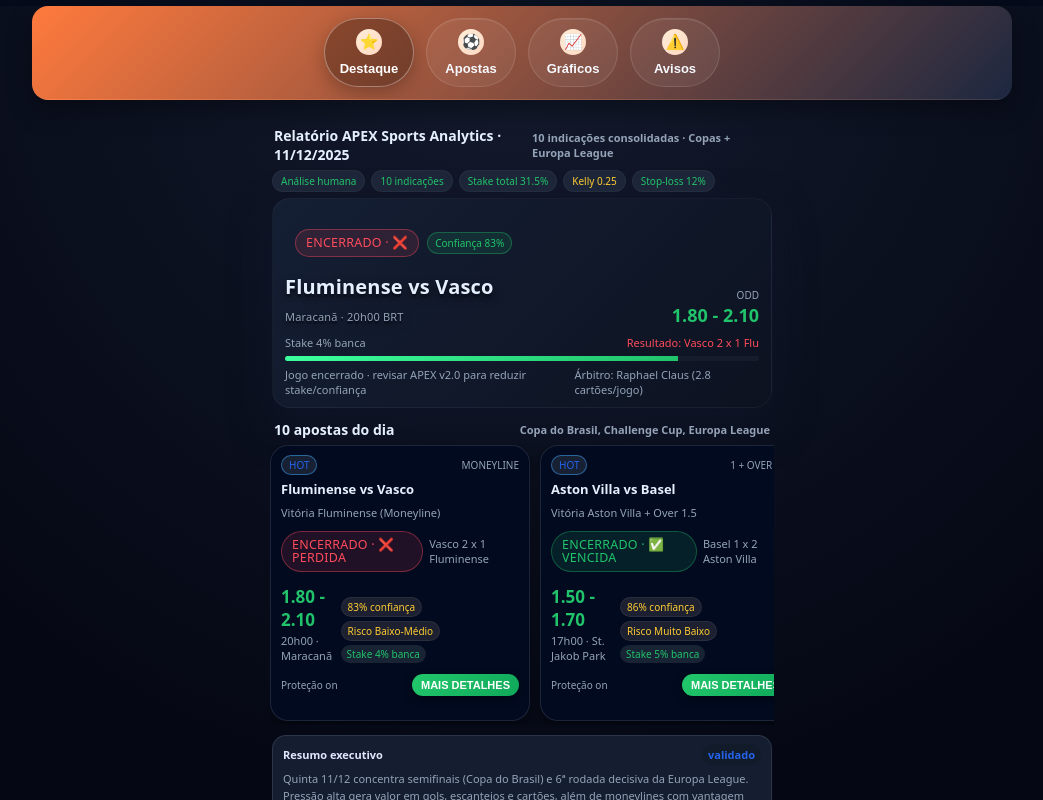
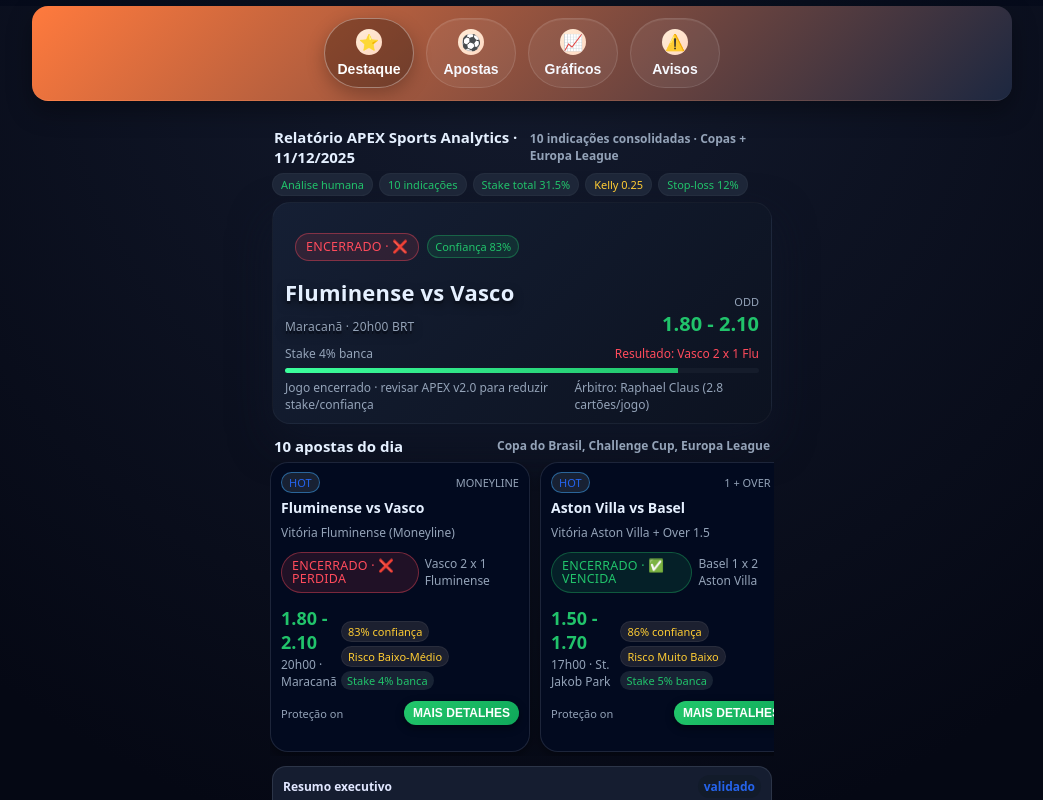
Before and after one commit to newjsouza/coridora, a React (Vite) app in the folder frontend/: page / in a window 1280 px wide. Shown: the top 800 px of the page, without its empty margins (118-1161 px from the left). Built offline with nearby package versions, Linux system fonts and the light colour scheme.

Commit message:
Aumenta tipografia de todo o site

```diff
--- a/frontend/src/pages/ReportPage.css
+++ b/frontend/src/pages/ReportPage.css
@@ -65,7 +65,7 @@
 .app-title {
   display: flex;
   flex-direction: column;
-  font-size: 13px;
+  font-size: 14px;
 }
 
 .app-title span:first-child {
@@ -74,7 +74,7 @@
 }
 
 .app-title span:last-child {
-  font-size: 11px;
+  font-size: 12px;
   opacity: 0.85;
 }
 
@@ -88,7 +88,7 @@
   border-radius: 999px;
   border: 1px solid #ffe2d1;
   padding: 4px 10px;
-  font-size: 11px;
+  font-size: 12px;
   font-weight: 600;
   text-transform: uppercase;
   letter-spacing: 0.04em;
@@ -101,7 +101,7 @@
   background: #fff;
   color: var(--orange-dark);
   padding: 5px 12px;
-  font-size: 11px;
+  font-size: 12px;
   font-weight: 700;
   text-transform: uppercase;
   letter-spacing: 0.04em;
@@ -140,7 +140,7 @@
   flex-direction: column;
   align-items: center;
   gap: 6px;
-  font-size: 13px;
+  font-size: 14px;
   font-weight: 700;
   color: #f7f9ff;
   background: rgba(255, 255, 255, 0.06);
@@ -165,7 +165,7 @@
   justify-content: center;
   background: linear-gradient(135deg, #ffedd7, #ffd8c2);
   color: var(--orange-dark);
-  font-size: 15px;
+  font-size: 16px;
   font-weight: 700;
 }
 
@@ -187,7 +187,7 @@ h3 {
   align-items: center;
   justify-content: space-between;
   margin: 8px 2px 6px;
-  font-size: 14px;
+  font-size: 15px;
 }
 
 .section-title span {
@@ -195,7 +195,7 @@ h3 {
 }
 
 .section-subtitle {
-  font-size: 11px;
+  font-size: 12px;
   color: var(--text-muted);
 }
 
@@ -207,7 +207,7 @@ h3 {
 }
 
 .chip {
-  font-size: 10px;
+  font-size: 11px;
   padding: 3px 8px;
   border-radius: 999px;
   background: var(--chip-bg);
@@ -245,7 +245,7 @@ h3 {
 }
 
 .hero-label {
-  font-size: 10px;
+  font-size: 11px;
   text-transform: uppercase;
   font-weight: 700;
   letter-spacing: 0.08em;
@@ -253,7 +253,7 @@ h3 {
 }
 
 .hero-badge {
-  font-size: 10px;
+  font-size: 11px;
   padding: 3px 7px;
   border-radius: 999px;
   background: rgba(33, 195, 107, 0.12);
@@ -272,12 +272,12 @@ h3 {
 }
 
 .hero-teams {
-  font-size: 20px;
+  font-size: 22px;
   font-weight: 800;
 }
 
 .hero-teams small {
-  font-size: 11px;
+  font-size: 12px;
   color: var(--text-muted);
   font-weight: 500;
 }
@@ -301,7 +301,7 @@ h3 {
 }
 
 .status-pill {
-  font-size: 10px;
+  font-size: 11px;
   padding: 2px 8px;
   border-radius: 999px;
   border: 1px solid rgba(255, 255, 255, 0.1);
@@ -333,7 +333,7 @@ h3 {
 }
 
 .status-score {
-  font-size: 11px;
+  font-size: 12px;
   color: var(--text-muted);
 }
 
@@ -350,14 +350,14 @@ h3 {
 }
 
 .hero-odd-label {
-  font-size: 10px;
+  font-size: 11px;
   text-transform: uppercase;
   color: var(--text-muted);
   margin-bottom: 1px;
 }
 
 .hero-odd-value {
-  font-size: 18px;
+  font-size: 20px;
   font-weight: 800;
   color: var(--accent-green);
 }
@@ -367,7 +367,7 @@ h3 {
   justify-content: space-between;
   align-items: center;
   margin-top: 8px;
-  font-size: 11px;
+  font-size: 12px;
   color: var(--text-muted);
 }
 
@@ -416,11 +416,11 @@ h3 {
   display: flex;
   justify-content: space-between;
   align-items: center;
-  font-size: 11px;
+  font-size: 12px;
 }
 
 .bet-badge {
-  font-size: 10px;
+  font-size: 11px;
   padding: 2px 7px;
   border-radius: 999px;
   background: #182133;
@@ -429,18 +429,18 @@ h3 {
 }
 
 .bet-type {
-  font-size: 10px;
+  font-size: 11px;
   color: var(--text-muted);
   text-transform: uppercase;
 }
 
 .bet-match {
-  font-size: 13px;
+  font-size: 14px;
   font-weight: 600;
 }
 
 .bet-market {
-  font-size: 11px;
+  font-size: 12px;
   color: var(--text-muted);
   margin-top: 2px;
 }
@@ -453,7 +453,7 @@ h3 {
 }
 
 .bet-odd {
-  font-size: 17px;
+  font-size: 18px;
   font-weight: 800;
   color: var(--accent-green);
 }
@@ -466,7 +466,7 @@ h3 {
 }
 
 .tag-risk {
-  font-size: 10px;
+  font-size: 11px;
   padding: 2px 6px;
   border-radius: 999px;
   border: 1px solid rgba(255, 255, 255, 0.06);
@@ -479,7 +479,7 @@ h3 {
 }
 
 .tag-stake {
-  font-size: 10px;
+  font-size: 11px;
   padding: 2px 6px;
   border-radius: 999px;
   background: #182334;
@@ -491,14 +491,14 @@ h3 {
   justify-content: space-between;
   align-items: center;
   margin-top: 6px;
-  font-size: 10px;
+  font-size: 11px;
   color: var(--text-muted);
 }
 
 .btn-bet {
   border-radius: 999px;
   padding: 5px 9px;
-  font-size: 11px;
+  font-size: 12px;
   font-weight: 700;
   background: linear-gradient(135deg, #22c86b, #0fa85a);
   color: #fff;
@@ -512,7 +512,7 @@ h3 {
   background: var(--bg-card-soft);
   border: 1px solid var(--border-soft);
   padding: 8px 10px;
-  font-size: 11px;
+  font-size: 12px;
   color: var(--text-muted);
 }
 
@@ -531,7 +531,7 @@ h3 {
 }
 
 .details summary span {
-  font-size: 11px;
+  font-size: 12px;
   background: #121b2a;
   padding: 3px 6px;
   border-radius: 999px;
@@ -573,7 +573,7 @@ h3 {
 }
 
 .metric-label {
-  font-size: 11px;
+  font-size: 12px;
   color: var(--text-muted);
 }
 
@@ -585,7 +585,7 @@ h3 {
 }
 
 .detail-text {
-  font-size: 12px;
+  font-size: 13px;
   color: var(--text-muted);
   line-height: 1.5;
   margin-top: 4px;
@@ -596,7 +596,7 @@ h3 {
   padding-left: 16px;
   color: var(--text-muted);
   line-height: 1.5;
-  font-size: 12px;
+  font-size: 13px;
 }
 
 .detail-cta {
@@ -616,7 +616,7 @@ h3 {
 table {
   width: 100%;
   border-collapse: collapse;
-  font-size: 11px;
+  font-size: 12px;
 }
 
 thead {
@@ -640,7 +640,7 @@ tbody tr:last-child td {
 }
 
 .pill-status {
-  font-size: 10px;
+  font-size: 11px;
   padding: 2px 6px;
   border-radius: 999px;
   background: #192335;
```
Also changed, not shown: 4 other files (tests, documents, lock files or other folders).
